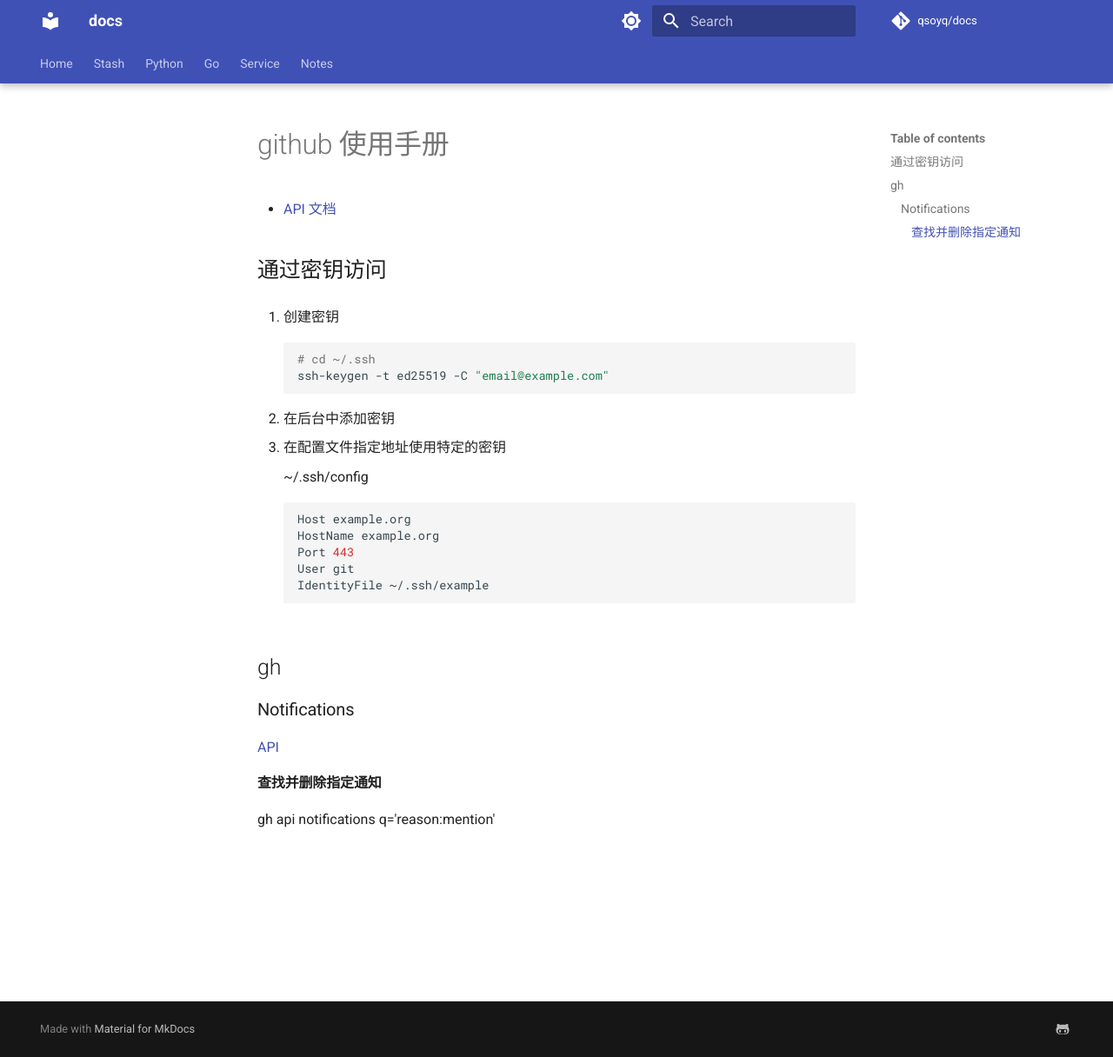
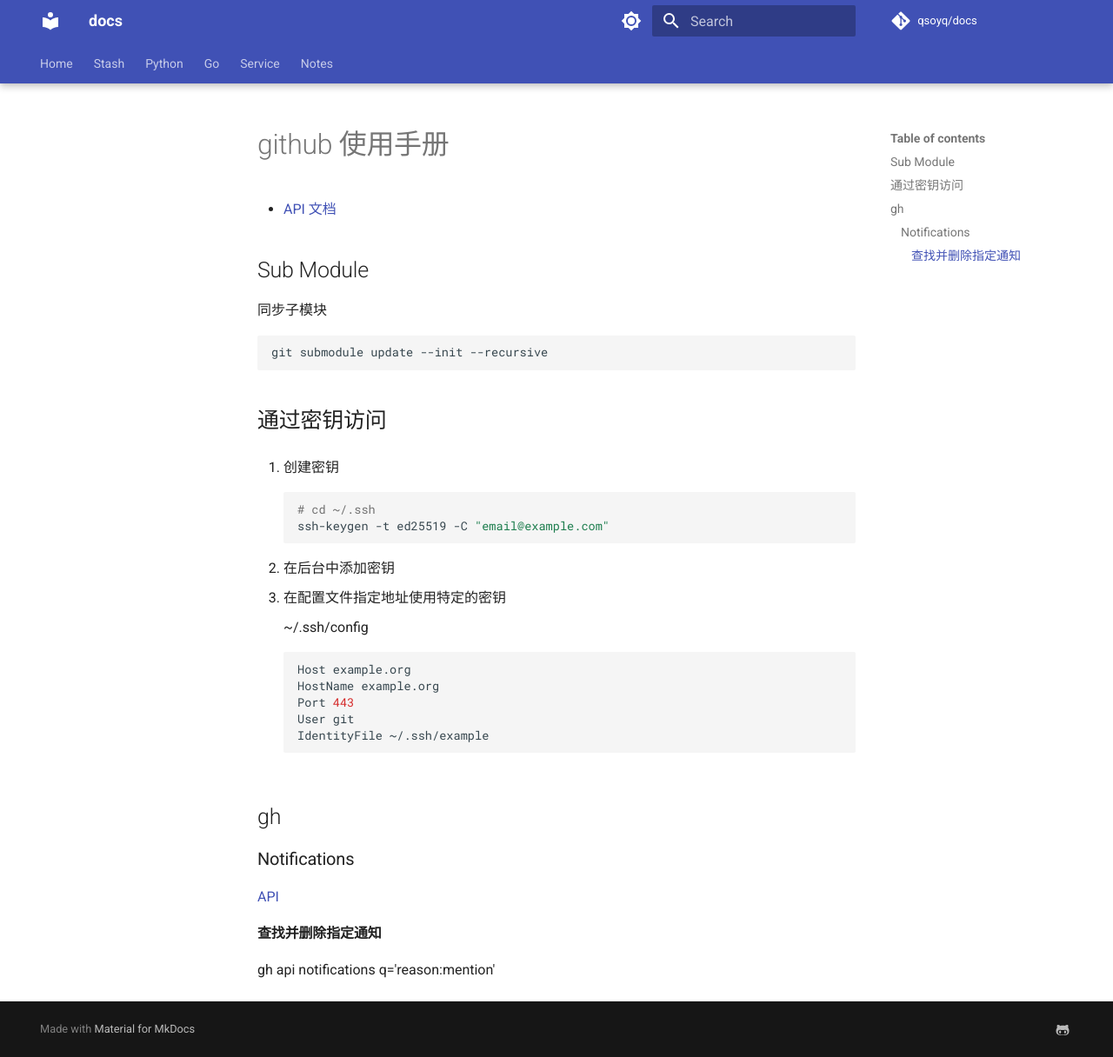
Before and after one commit to qsoyq/docs, an MkDocs documentation site: the page built from docs/tools/github.md, in a window 1280 px wide and 1216 px high. Shown: the whole window at 87% size. Built offline with MkDocs 1.6.1 and Material for MkDocs 9.7.7, drawn with Linux system fonts in a browser that asks for light colours; comment, search, counter and statistics services are not loaded.

Commit message:
update docs/tools/github.md

````diff
--- a/docs/tools/github.md
+++ b/docs/tools/github.md
@@ -1,6 +1,14 @@
 # github 使用手册
 
 - [API 文档](https://docs.github.com/en/rest/releases/releases)
+
+## Sub Module
+
+同步子模块
+
+```bash
+git submodule update --init --recursive
+```
 
 ## 通过密钥访问
 
````
